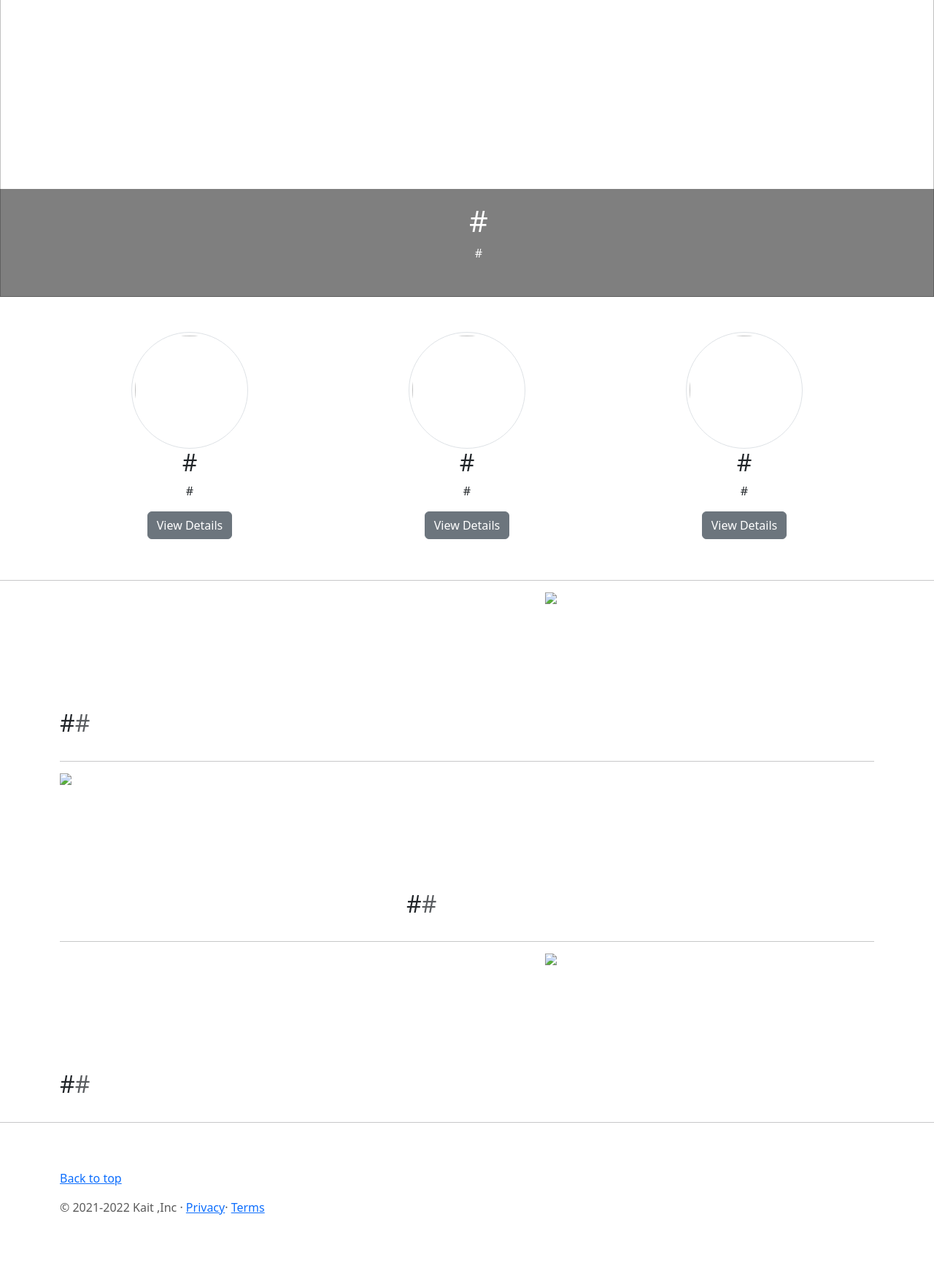
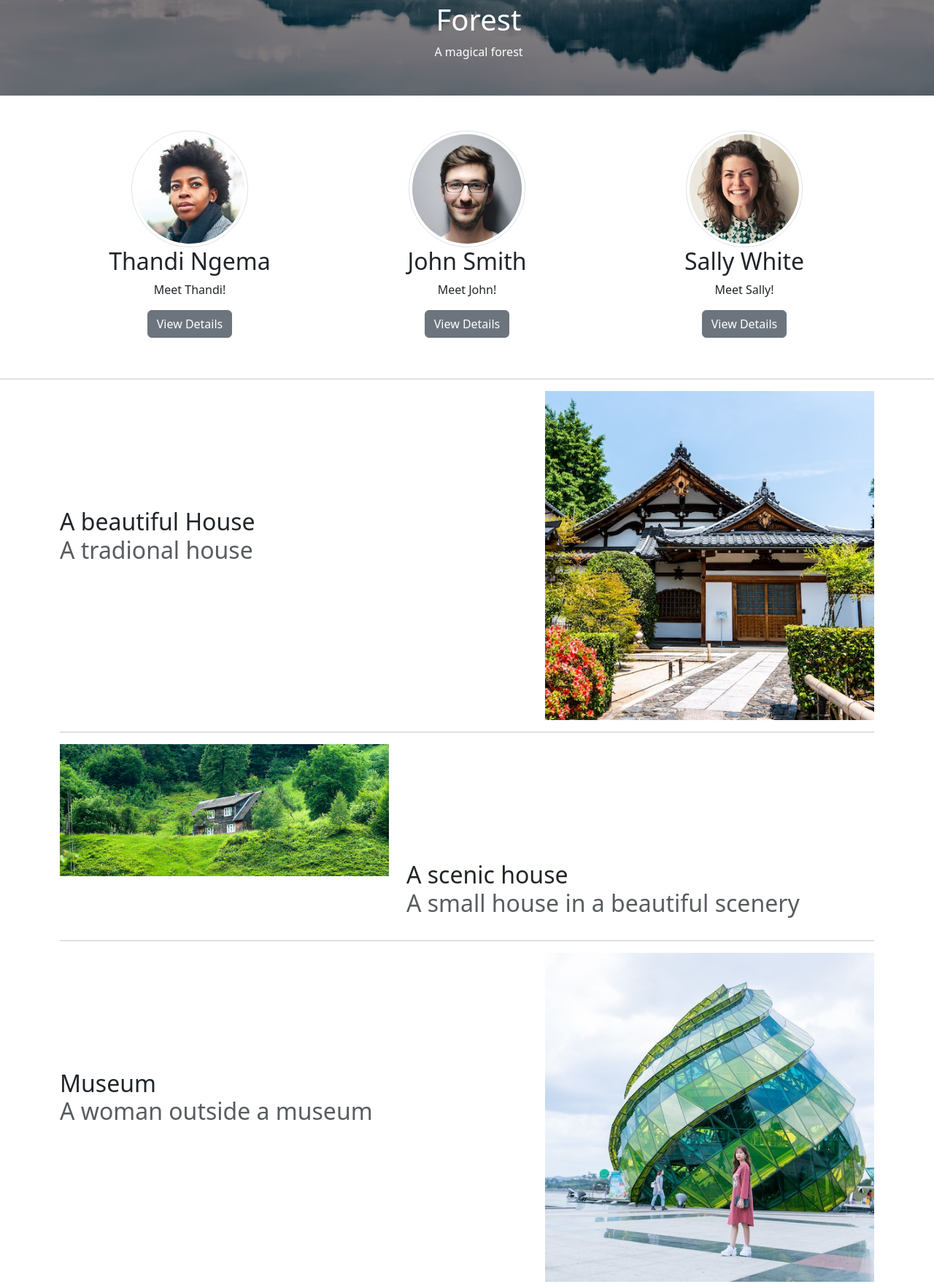
Before and after one commit to kaitlin-pillay-ITvarsity/Module-11-Assessment-1, a plain HTML site: page index.html in a window 1280 px wide. Shown: the part 449-2209 px from the top of the page at 73% size. Before the commit the page ends 2180 px from the top, so only its background shows below. Drawn offline with Linux system fonts and the light colour scheme.

Commit message:
Module-11-Assessment-1

```diff
--- a/index.html
+++ b/index.html
@@ -32,30 +32,30 @@
 				</ol>
 				<div class="carousel-inner">
 					<div class="carousel-item active">
-							<img src="#" class="d-block w-100"/>
+							<img src="img/forest.jpg" class="d-block w-100"/>
 						<div class="carousel-caption">
-							<h1>#</h1>
-							<p>#</p>
+							<h1>Forest</h1>
+							<p>A magical forest</p>
 						</div>
 					</div>
 				</div>
 
 				<div class="carousel-inner">
 					<div class="carousel-item">
-							<img src="#" class="d-block w-100"/>
+							<img src="img/leaves.jpg" class="d-block w-100"/>
 						<div class="carousel-caption">
-							<h1>#</h1>
-							<p>#</p>
+							<h1>Leaves</h1>
+							<p> A scenic forest</p>
 						</div>
 					</div>
 				</div>
 
 				<div class="carousel-inner">
 					<div class="carousel-item">
-							<img src="#" class="d-block w-100"/>
+							<img src="img/boat.jpg" class="d-block w-100"/>
 						<div class="carousel-caption">
-							<h1>#</h1>
-							<p>#</p>
+							<h1>Boat</h1>
+							<p>A beautiful boat</p>
 						</div>
 					</div>
 				</div>
@@ -64,23 +64,23 @@
 			<div class="container team">
 				<div class="row">
 					<div class="col-lg-4">
-						<img src="#" class="img-thumbnail rounded-circle" width="160"/>
-						<h2>#</h2>
-						<p>#</p>
+						<img src="img/thandi.jpg" class="img-thumbnail rounded-circle" width="160"/>
+						<h2>Thandi Ngema</h2>
+						<p>Meet Thandi!</p>
 						<p><a href="#" class="btn btn-secondary" role="button">View Details</a></p>
 					</div>
 
 					<div class="col-lg-4">
-						<img src="#" class="img-thumbnail rounded-circle" width="160"/>
-						<h2>#</h2>
-						<p>#</p>
+						<img src="img/john.jpg" class="img-thumbnail rounded-circle" width="160"/>
+						<h2>John Smith</h2>
+						<p>Meet John!</p>
 						<p><a href="#" class="btn btn-secondary" role="button">View Details</a></p>
 					</div>
 
 					<div class="col-lg-4">
-						<img src="#" class="img-thumbnail rounded-circle" width="160"/>
-						<h2>#</h2>
-						<p>#</p>
+						<img src="img/sally.jpg" class="img-thumbnail rounded-circle" width="160"/>
+						<h2>Sally White</h2>
+						<p>Meet Sally!</p>
 						<p><a href="#" class="btn btn-secondary" role="button">View Details</a></p>
 					</div>
 				</div>
@@ -91,11 +91,11 @@
 			<div class="container">
 				<div class="row">
 					<div class="col-md-7">
-						<h2 class="feature-heading">#<span class="text-muted">#</span></h2>
+						<h2 class="feature-heading">A beautiful House<br><span class="text-muted">A tradional house</span></h2>
 						<p class="lead"></p>
 					</div>
 					<div class="col-md-5">
-						<img src="#" class="bd-placeholder-img bd-placebolder-img-lg img-fluid mx-auto"/>
+						<img src="img/asian-house.jpg" class="bd-placeholder-img bd-placebolder-img-lg img-fluid mx-auto"/>
 					</div>
 				</div>
 
@@ -103,11 +103,11 @@
 
 				<div class="row">
 					<div class="col-md-7 order-md-2">
-						<h2 class="feature-heading">#<span class="text-muted">#</span></h2>
+						<h2 class="feature-heading">A scenic house<br><span class="text-muted">A small house in a beautiful scenery </span></h2>
 						<p class="lead"></p>
 					</div>
 					<div class="col-md-5 order-md-1">
-						<img src="#" class="bd-placeholder-img bd-placebolder-img-lg img-fluid mx-auto"/>
+						<img src="img/house.jpg" class="bd-placeholder-img bd-placebolder-img-lg img-fluid mx-auto"/>
 					</div>
 				</div>
 
@@ -115,11 +115,11 @@
 
 				<div class="row">
 					<div class="col-md-7">
-						<h2 class="feature-heading">#<span class="text-muted">#</span></h2>
+						<h2 class="feature-heading">Museum<br><span class="text-muted">A woman outside a museum</span></h2>
 						<p class="lead"></p>
 					</div>
 					<div class="col-md-5">
-						<img src="#" class="bd-placeholder-img bd-placebolder-img-lg img-fluid mx-auto"/>
+						<img src="img/woman.jpg" class="bd-placeholder-img bd-placebolder-img-lg img-fluid mx-auto"/>
 					</div>
 				</div>
 
```
Also changed, not shown: img/asian-house.jpg (added), img/boat.jpg (added), img/forest.jpg (added), img/house.jpg (added), img/john.jpg (added), img/leaves.jpg (added), img/sally.jpg (added), img/thandi.jpg (added), img/tulips.jpg (added), img/woman.jpg (added).
